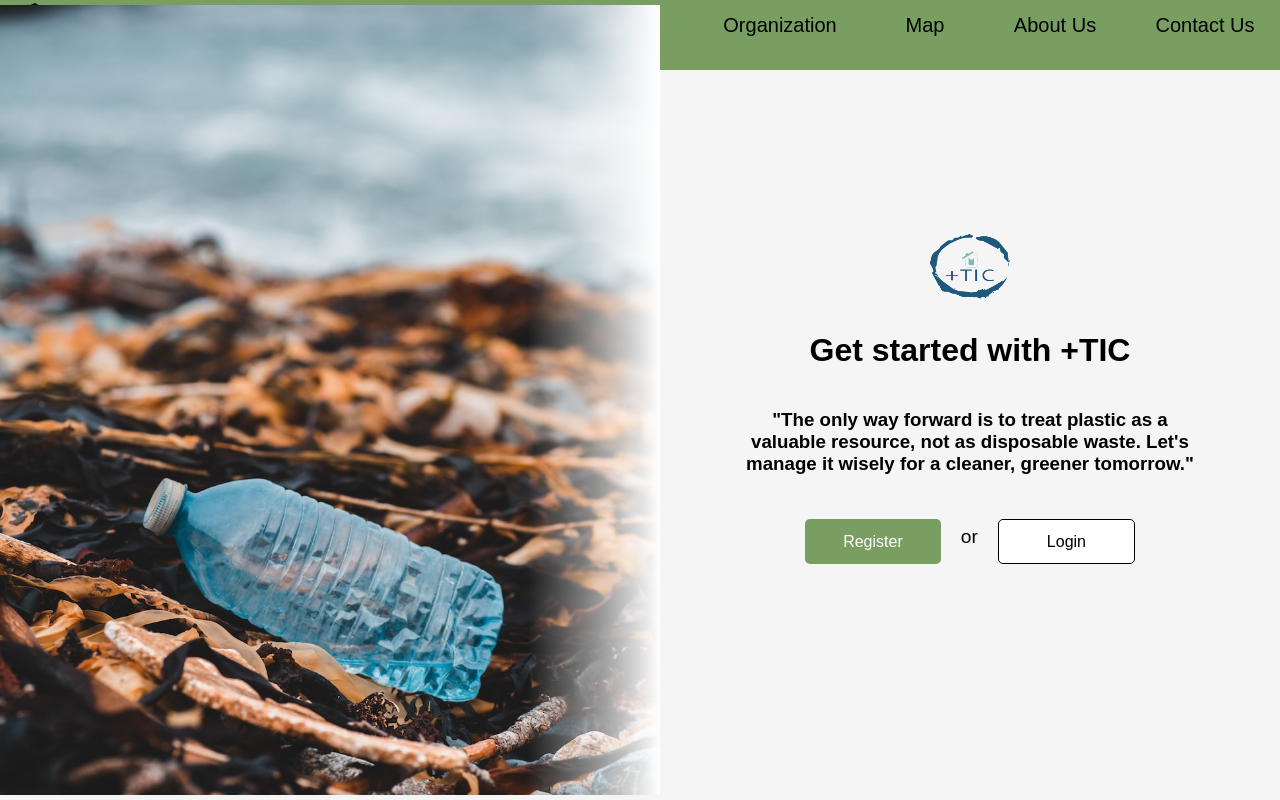
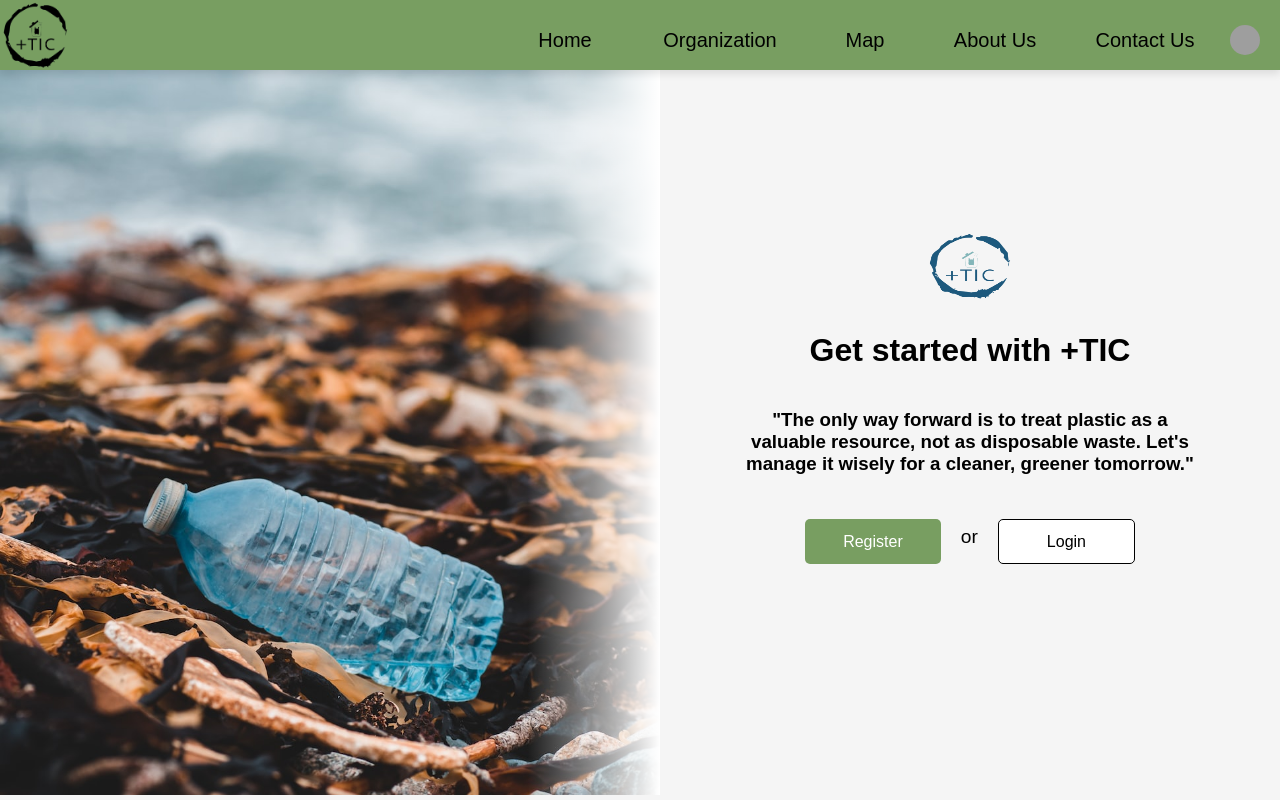
Before and after one commit to Mel77O/plusticc-updated2, a React (Create React App) app in the folder plusticc/: page / in a window 1280 px wide. Built offline with nearby package versions, Linux system fonts and the light colour scheme; grey boxes are pictures that could not be loaded.

Commit message:
Update Header.css

```diff
--- a/plusticc/src/Header.css
+++ b/plusticc/src/Header.css
@@ -1,3 +1,5 @@
+/*eey*/
+
 .Header {
     position: fixed;
     top: 0; /* Stick it to the top */
@@ -5,6 +7,8 @@
     width: 100vw;
     display: grid;
     grid-template-areas: "logo nav";
+    box-shadow: 0px 4px 8px rgba(0, 0, 0, 0.1);
+    z-index: 1000; /* Adjust the value as needed */
 
     /* Cosmetics */
     background-color: #789E61;
@@ -18,7 +22,7 @@
   .Nav {
     display: grid;
     grid-area: nav;
-    grid-template-columns: 130px 180px 110px 150px 150px; /* Adjust the number of columns as needed */
+    grid-template-columns: 130px 180px 110px 150px 150px 60px; /* Adjust the number of columns as needed */
     align-items: center;
     justify-content: flex-end; /* Align items to the right */
   }
@@ -31,7 +35,6 @@
     text-decoration: none;
   }
   .Nav a:hover {
-    transform: scale(1.1);
     color: lightgray;
   }
   .Nav button {
```
